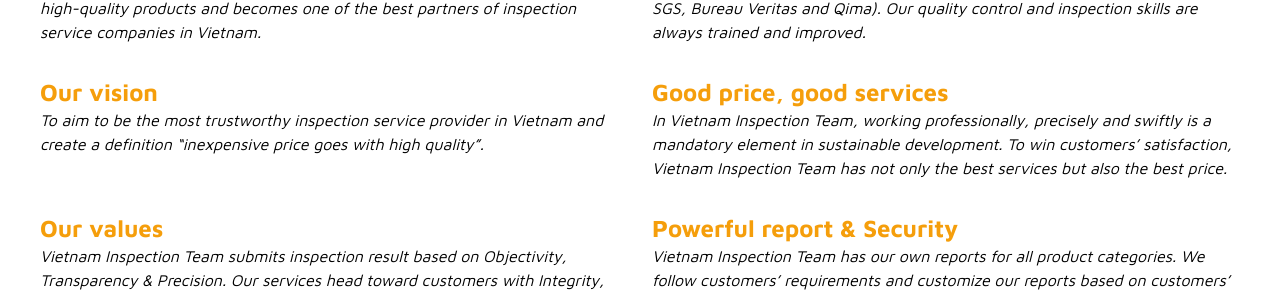
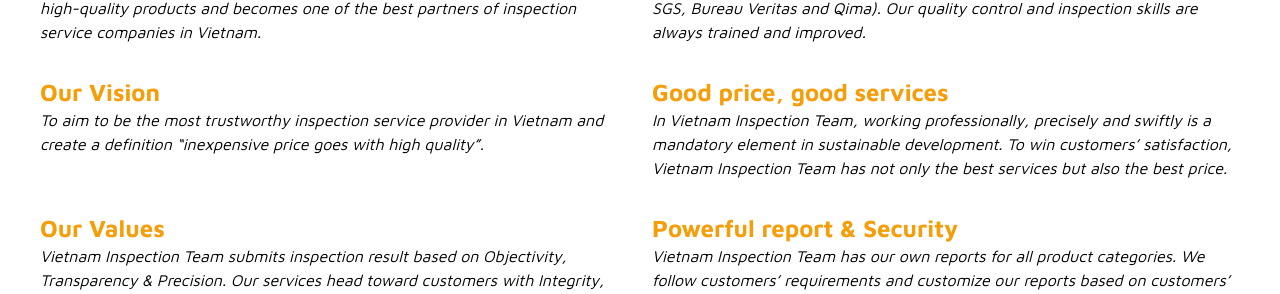
Before and after one commit to arlandme/vni-front_client, a React (Create React App) app: page /about in a window 1280 px wide. Shown: the part 611-905 px from the top of the page. Built offline with nearby package versions, Linux system fonts and the light colour scheme; no server answers.

Commit message:
update 17/12

```diff
--- a/src/components/About/Achieve.jsx
+++ b/src/components/About/Achieve.jsx
@@ -64,7 +64,7 @@
           <div className='flex gap-6 mb-6'>
             <div className='w-1/2'>
               <div className='font-bold text-2xl text-amber-500'>
-                Our vision
+                Our Vision
               </div>
               <div className='flex flex-col gap-2 text-left italic'>
                 <div>
@@ -93,7 +93,7 @@
           <div className='flex gap-6'>
             <div className='w-1/2'>
               <div className='font-bold text-2xl text-amber-500'>
-                Our values
+                Our Values
               </div>
               <div className='flex flex-col gap-2 text-left italic'>
                 <div>
```
